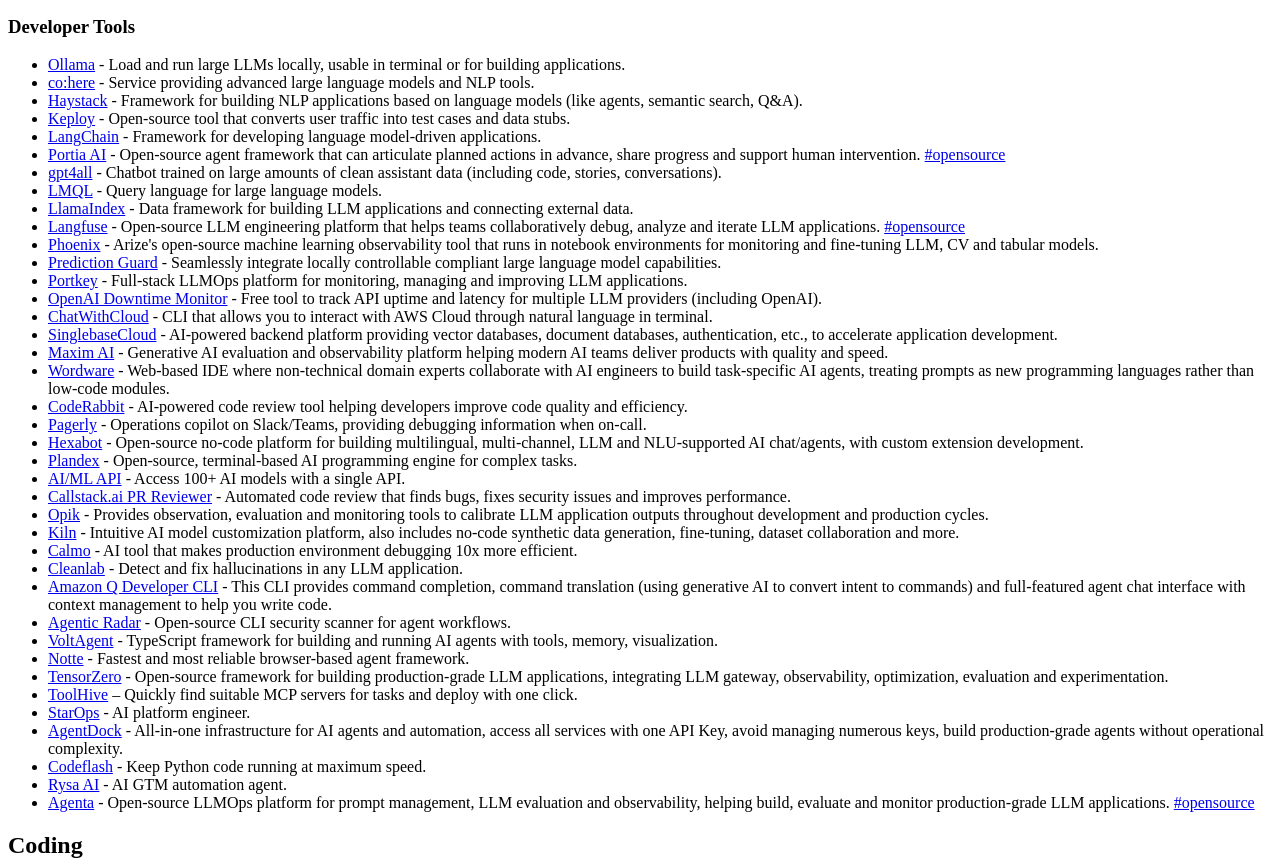
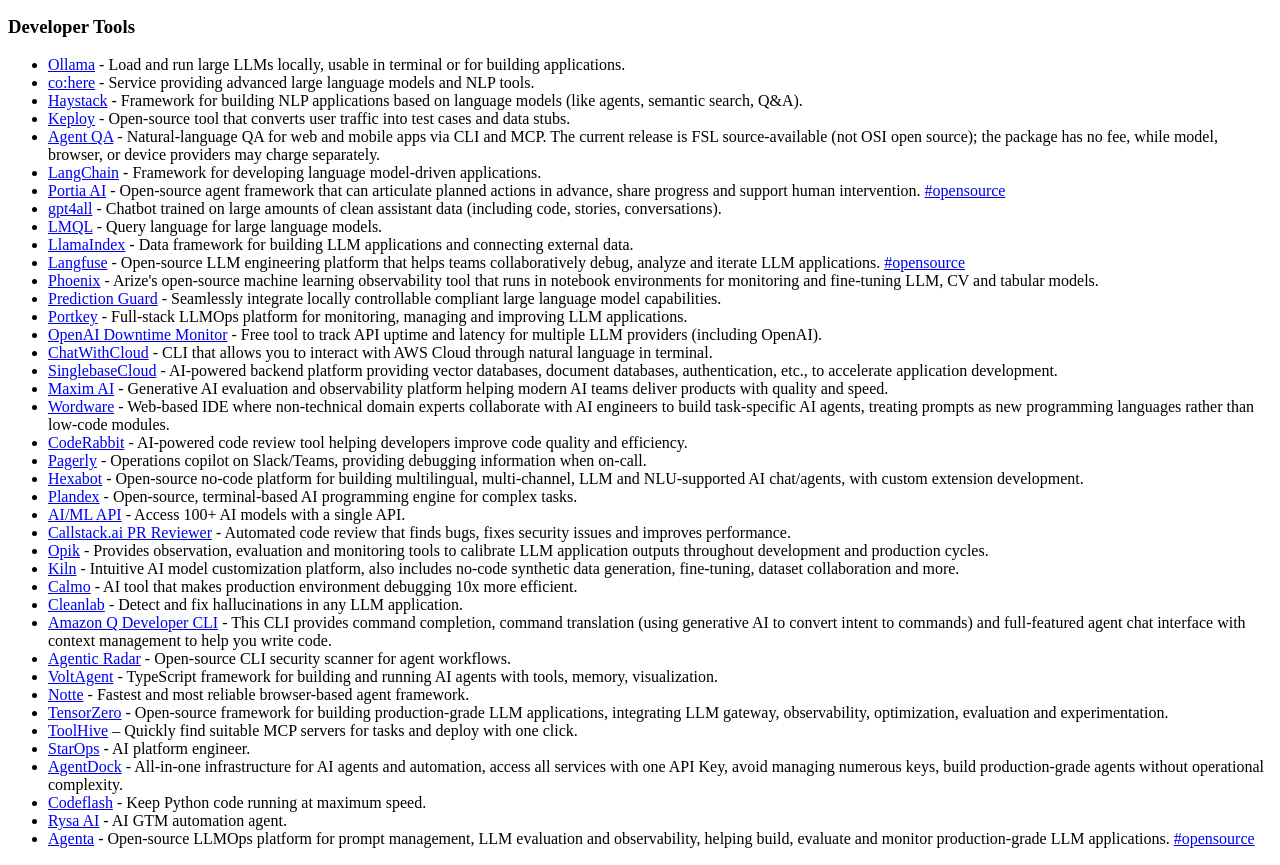
Before and after one commit to FlyingHorse168/FreeAiTools, an Eleventy site: page index.md in a window 1280 px wide. Shown: the part 5905-6770 px from the top of the page. Built offline with nearby package versions, Linux system fonts and the light colour scheme; Eleventy itself is replaced by a stand-in of ours; files that its build step writes are made by us from their sources.

Commit message:
Add Agent QA to developer tools

```diff
--- a/index.md
+++ b/index.md
@@ -268,6 +268,7 @@ Welcome to Free AI Tools! Explore my curated AI list covering top generative AI
 - [co:here](https://cohere.ai/) - Service providing advanced large language models and NLP tools.
 - [Haystack](https://haystack.deepset.ai/) - Framework for building NLP applications based on language models (like agents, semantic search, Q&A).
 - [Keploy](https://keploy.io/) - Open-source tool that converts user traffic into test cases and data stubs.
+- [Agent QA](https://github.com/vostride/agent-qa) - Natural-language QA for web and mobile apps via CLI and MCP. The current release is FSL source-available (not OSI open source); the package has no fee, while model, browser, or device providers may charge separately.
 - [LangChain](https://langchain.com/) - Framework for developing language model-driven applications.
 - [Portia AI](https://www.portialabs.ai/) - Open-source agent framework that can articulate planned actions in advance, share progress and support human intervention. [#opensource](https://github.com/portiaAI/portia-sdk-python)
 - [gpt4all](https://github.com/nomic-ai/gpt4all) - Chatbot trained on large amounts of clean assistant data (including code, stories, conversations).
```
Also changed, not shown: readme.md.
